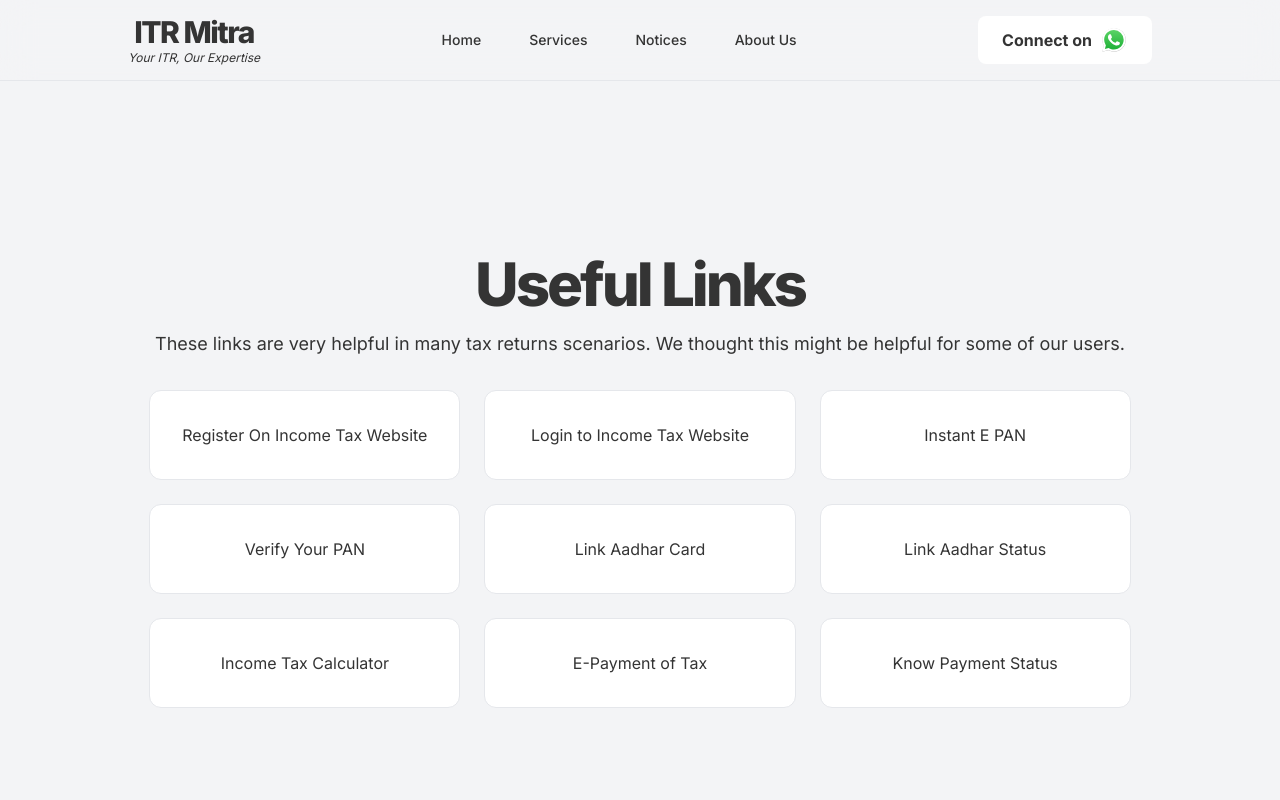
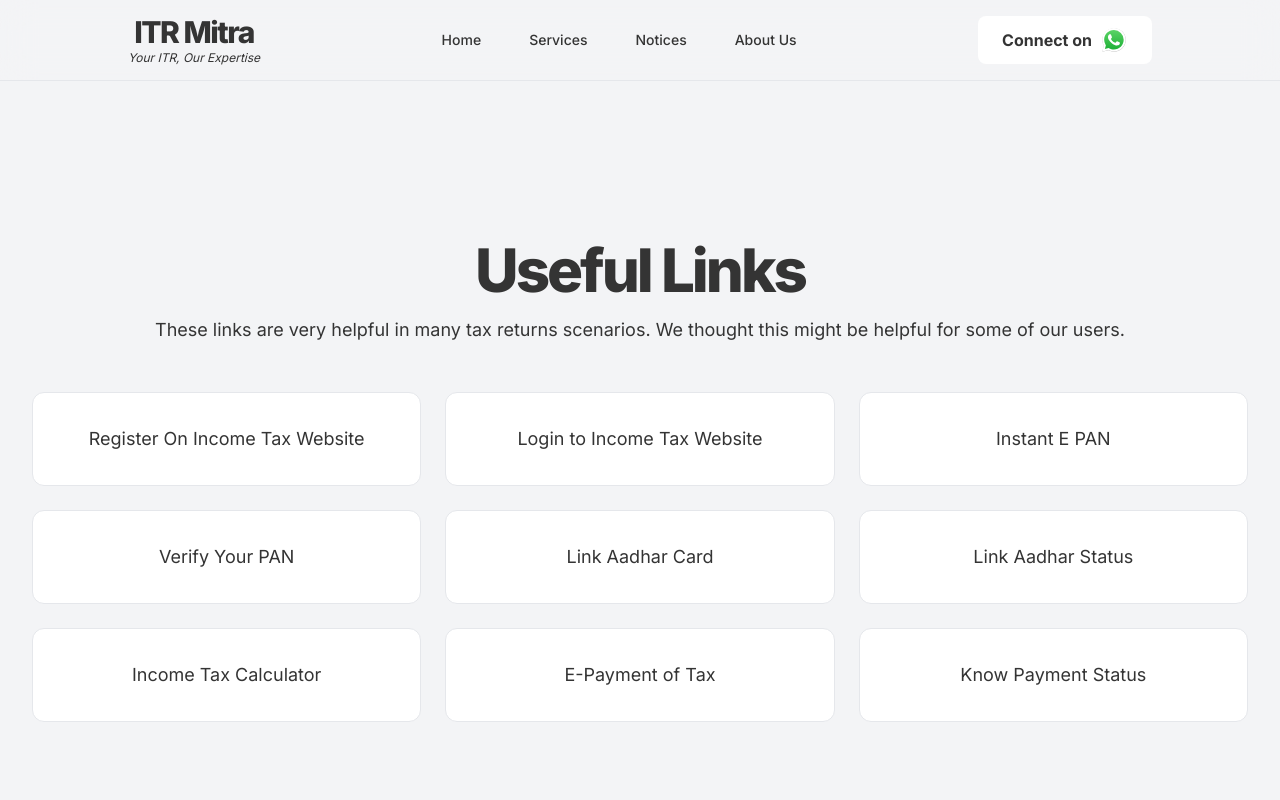
Before and after one commit to itrmitra/itrmitra, a Next.js app: page /useful-links in a window 1280 px wide. Shown: the top 800 px of the page. Built offline with nearby package versions, Linux system fonts and the light colour scheme.

Commit message:
use headingVariants

```diff
--- a/src/pages/useful-links.tsx
+++ b/src/pages/useful-links.tsx
@@ -1,5 +1,7 @@
 import Head from "next/head"
 import { usefulLinks } from "../data/useful-links"
+import { headingVariants } from "../components/ui/heading"
+import { cn } from "../lib/utils"
 
 export default function UsefulLinks() {
     return (
@@ -11,11 +13,14 @@ export default function UsefulLinks() {
                     content="ITR Mitra helps in filing Income Tax Returns and provides expert assistance with the whole ITR filing process. We also help custombers with Income Tax Notices and further procedures."
                 />
             </Head>
-            <div className="flex flex-col items-center justify-center px-8 py-12 md:min-h-screen">
-                <h1 className="mb-4 text-4xl font-extrabold leading-tight tracking-tighter md:text-5xl lg:text-6xl">
-                    Useful Links
-                </h1>
-                <p className="mb-8 text-center text-sm md:text-base lg:text-lg">
+            <div className="flex flex-col items-stretch justify-center px-8 py-12 md:min-h-screen">
+                <h1 className={cn(headingVariants(), "mx-auto mb-4")}>Useful Links</h1>
+                <p
+                    className={cn(
+                        headingVariants({ variant: "subtext", size: "subtext" }),
+                        "mx-auto mb-12"
+                    )}
+                >
                     These links are very helpful in many tax returns scenarios. We thought this
                     might be helpful for some of our users.
                 </p>
@@ -24,7 +29,7 @@ export default function UsefulLinks() {
                         <div className="">
                             <a
                                 href={item.href}
-                                className="inline-block w-full cursor-pointer rounded-xl border bg-white p-8 text-center text-sm transition-all hover:bg-brand hover:text-white hover:underline hover:shadow-lg md:text-base lg:text-base"
+                                className="inline-block w-full cursor-pointer rounded-xl border bg-white p-8 text-center  transition-all hover:bg-brand hover:text-white hover:underline hover:shadow-lg  lg:text-lg"
                             >
                                 {item.title}
                             </a>
```
